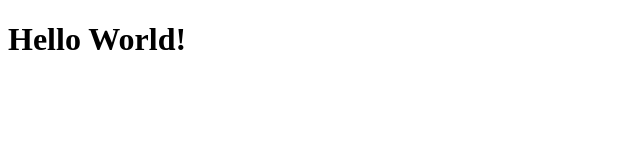
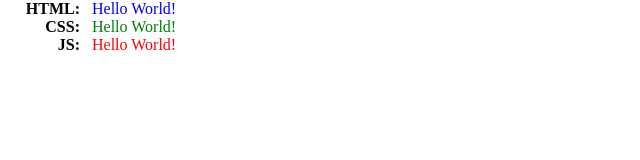
Before and after one commit to jstein-ftdi/hello-world, a plain HTML site: page index.html in a window 1280 px wide. Shown: the whole page, without its empty margins (0-640 px from the left). Drawn offline with Linux system fonts and the light colour scheme.

Commit message:
add styling.

```diff
--- a/index.html
+++ b/index.html
@@ -3,15 +3,68 @@
 <head>
 	<meta charset="UTF-8">
 	<title>Hello World!</title>
+	<style>
+		*, *:before, *:after {
+			box-sizing: border-box;
+			padding:0;
+			margin:0;
+		}
+		ul {
+			display: block;
+		}
+		li {
+			display: block;
+			font-weight: 900;
+		}
+		li strong {
+			display: inline-block;
+			font-weight: 900;
+			width:5em;
+			text-align: right;
+			margin-right: 0.5em;
+		}
+		li strong:after {
+			content:':';
+		}
+		li span {
+			display: inline-block;
+			font-weight: 400;
+		}
+		.html .hello-world {
+			color:blue;
+		}
+		.css .hello-world {
+			color:green;
+		}
+		.css .hello-world:after {
+			content:'Hello World!';
+		}
+		.js .hello-world {
+			color:red;
+		}
+	</style>
 </head>
 <body>
 
-	<h1>
-	<script>
-		var msg = 'Hello World!';
-		document.write(msg);
-	</script>
-	</h1>
+	<ul>
+		<li class="html">
+			<strong>HTML</strong>
+			<span class="hello-world">Hello World!</span>
+		</li>
+		<li class="css">
+			<strong>CSS</strong>
+			<span class="hello-world"></span>
+		</li>
+		<li class="js">
+			<strong>JS</strong>
+			<span class="hello-world">
+				<script>
+					var msg = 'Hello World!';
+					document.write(msg);
+				</script>
+			</span>
+		</li>
+	</ul>
 
 </body>
 </html>
```
Also changed, not shown: README.md.
